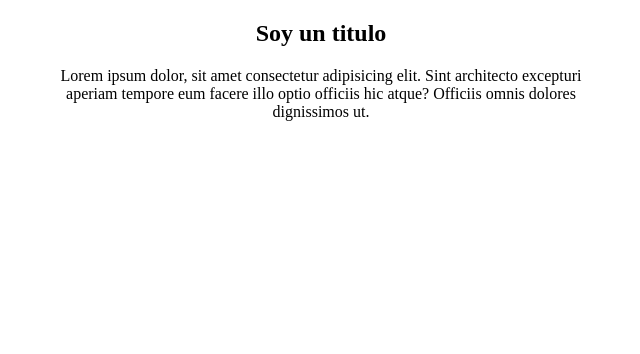
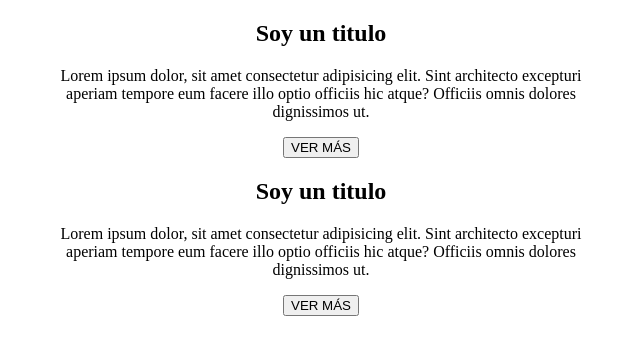
Before and after one commit to EmanuelKrivich/primer-repositorio, a plain HTML site: page index.html in a window 1280 px wide. Shown: the whole page, without its empty margins (319-959 px from the left). Drawn offline with Linux system fonts and the light colour scheme.

Commit message:
Agregamos otro parrafo

```diff
--- a/css/style.css
+++ b/css/style.css
@@ -1,4 +1,4 @@
-.textoCentrado{
+.texto-centrado{
     max-width: 550px;
     margin: 0 auto;
     text-align: center;
--- a/index.html
+++ b/index.html
@@ -9,9 +9,15 @@
 </head>
 <body>
     <main>
-        <div class="textoCentrado">
+        <div class="texto-centrado">
             <h2>Soy un titulo</h2>
             <p>Lorem ipsum dolor, sit amet consectetur adipisicing elit. Sint architecto excepturi aperiam tempore eum facere illo optio officiis hic atque? Officiis omnis dolores dignissimos ut.</p>
+            <button>VER MÁS</button>
+            <div class="texto-centrado">
+                <h2>Soy un titulo</h2>
+                <p>Lorem ipsum dolor, sit amet consectetur adipisicing elit. Sint architecto excepturi aperiam tempore eum facere illo optio officiis hic atque? Officiis omnis dolores dignissimos ut.</p>
+                <button>VER MÁS</button>
+            </div>
         </div>
     </main>
 </body>
```
